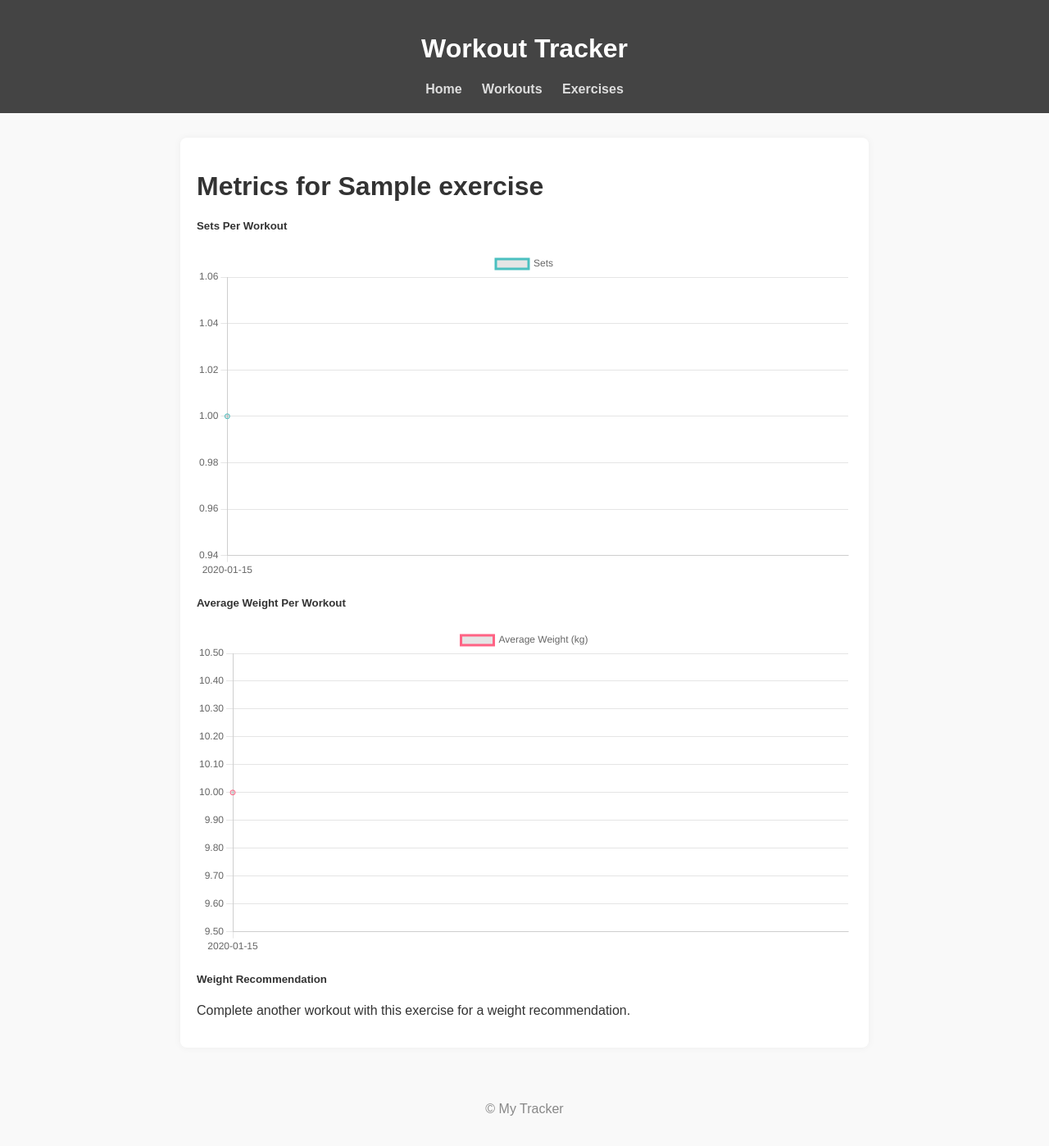
After one commit to SlothCartel/WorkoutTracker, a Django app: page /exercises/1/ in a window 1280 px wide. The commit adds this page. Shown: the whole page at 82% size. Run offline with Django 5.2, Linux system fonts and the light colour scheme; tables that the repository leaves empty hold one stand-in row (values such as "Sample post").

Commit message:
Added Metrics

```diff
--- a/templates/trackerapp/exercises/exercises.html
+++ b/templates/trackerapp/exercises/exercises.html
@@ -24,6 +24,9 @@
                     <td>
                         <form action="{% url 'update_exercise' exercise.id %}" method="get" style="display: inline;">
                             <button type="submit" class="btn update">✏️ Update</button>
+                        </form>
+                        <form action="{% url 'metrics_exercise' exercise.id %}" method="get" style="display: inline;">
+                            <button type="submit" class="btn update"> Metrics </button>
                         </form>
                         <button type="button" onclick="confirmDelete({{ exercise.id }})" class="btn delete">🗑️ Delete</button>
                     </td>
--- /dev/null
+++ b/templates/trackerapp/exercises/metrics_exercises.html
@@ -0,0 +1,131 @@
+{% extends 'base.html' %}
+{% load static %}
+
+{% block title %}{{ exercise.name }} Metrics{% endblock %}
+
+{% block content %}
+<div class="container mt-4">
+    <h1>Metrics for {{ exercise.name }}</h1>
+
+    {% if exercise.category == 'WEIGHT' %}
+        <div class="row mb-4">
+            <div class="col-md-6">
+                <div class="card">
+                    <div class="card-body">
+                        <h5 class="card-title">Sets Per Workout</h5>
+                        <canvas id="setsChart"></canvas>
+                    </div>
+                </div>
+            </div>
+            <div class="col-md-6">
+                <div class="card">
+                    <div class="card-body">
+                        <h5 class="card-title">Average Weight Per Workout</h5>
+                        <canvas id="weightChart"></canvas>
+                    </div>
+                </div>
+            </div>
+        </div>
+        <div class="row mb-4">
+            <div class="col-md-12">
+                <div class="card">
+                    <div class="card-body">
+                        <h5 class="card-title">Weight Recommendation</h5>
+                        <p id="weightRecommendation"></p>
+                    </div>
+                </div>
+            </div>
+        </div>
+    {% else %}
+        <div class="row mb-4">
+            <div class="col-md-6">
+                <div class="card">
+                    <div class="card-body">
+                        <h5 class="card-title">Calories Burned Per Workout</h5>
+                        <canvas id="caloriesChart"></canvas>
+                    </div>
+                </div>
+            </div>
+            <div class="col-md-6">
+                <div class="card">
+                    <div class="card-body">
+                        <h5 class="card-title">Distance Covered Per Workout</h5>
+                        <canvas id="distanceChart"></canvas>
+                    </div>
+                </div>
+            </div>
+        </div>
+    {% endif %}
+</div>
+
+<script src="https://cdn.jsdelivr.net/npm/chart.js"></script>
+<script>
+    const metricsData = JSON.parse('{{ metrics_data|safe }}');
+
+    {% if exercise.category == 'WEIGHT' %}
+        // Sets Chart
+        new Chart(document.getElementById('setsChart'), {
+            type: 'line',
+            data: {
+                labels: metricsData.sets_data.labels,
+                datasets: [{
+                    label: 'Sets',
+                    data: metricsData.sets_data.data,
+                    borderColor: 'rgb(75, 192, 192)',
+                    tension: 0.1
+                }]
+            }
+        });
+
+        // Weight Chart
+        new Chart(document.getElementById('weightChart'), {
+            type: 'line',
+            data: {
+                labels: metricsData.weight_data.labels,
+                datasets: [{
+                    label: 'Average Weight (kg)',
+                    data: metricsData.weight_data.data,
+                    borderColor: 'rgb(255, 99, 132)',
+                    tension: 0.1
+                }]
+            }
+        });
+
+        // Weight Recommendation
+        const recElement = document.getElementById('weightRecommendation');
+        if (metricsData.weight_recommendation > 0) {
+            recElement.textContent = `Recommended weight for next workout: ${metricsData.weight_recommendation}kg`;
+        } else {
+            recElement.textContent = 'Complete another workout with this exercise for a weight recommendation.';
+        }
+    {% else %}
+        // Calories Chart
+        new Chart(document.getElementById('caloriesChart'), {
+            type: 'line',
+            data: {
+                labels: metricsData.calories_data.labels,
+                datasets: [{
+                    label: 'Calories Burned',
+                    data: metricsData.calories_data.data,
+                    borderColor: 'rgb(75, 192, 192)',
+                    tension: 0.1
+                }]
+            }
+        });
+
+        // Distance Chart
+        new Chart(document.getElementById('distanceChart'), {
+            type: 'line',
+            data: {
+                labels: metricsData.distance_data.labels,
+                datasets: [{
+                    label: 'Distance (km)',
+                    data: metricsData.distance_data.data,
+                    borderColor: 'rgb(255, 99, 132)',
+                    tension: 0.1
+                }]
+            }
+        });
+    {% endif %}
+</script>
+{% endblock %}
--- a/tracker/settings.py
+++ b/tracker/settings.py
@@ -79,7 +79,7 @@ DATABASES = {
         'ENGINE': 'django.db.backends.postgresql',
         'NAME': 'tracker_db',
         'USER': 'myuser',
-        'PASSWORD': 'mypassword',
+        'PASSWORD': 'sweef',
         'HOST': 'localhost',
         'PORT': '5432',
     }
--- a/trackerapp/urls.py
+++ b/trackerapp/urls.py
@@ -7,6 +7,7 @@ urlpatterns = [
     path('exercises/add/', views.add_exercise, name='add_exercise'),
     path('exercises/<int:exercise_id>/update/', views.update_exercise, name='update_exercise'),
     path('exercises/<int:exercise_id>/delete/', views.delete_exercise, name='delete_exercise'),
+    path('exercises/<int:exercise_id>/', views.metrics_exercise, name='metrics_exercise'),
     path('workouts/', views.workouts, name='workouts'),
     path('workouts/<int:workout_id>/', views.view_workout, name='view_workout'),
     path('workouts/add/', views.add_workout, name='add_workout'),
--- a/trackerapp/utils.py
+++ b/trackerapp/utils.py
@@ -34,6 +34,74 @@ class ExerciseOperations:
     def delete_exercise(exercise_id: int):
         exercise = Exercise.objects.get(id=exercise_id)
         exercise.delete()
+
+    @staticmethod
+    def get_exercise_metrics(exercise_id: int):
+        exercise = Exercise.objects.get(id=exercise_id)
+        workout_exercises = WorkoutExercise.objects.filter(exercise=exercise).order_by('workout__date')
+
+        if exercise.category == 'WEIGHT':
+            # Get sets per workout
+            sets_data = {}
+            avg_weight_data = {}
+
+            for we in workout_exercises:
+                date_key = we.workout.date.strftime('%Y-%m-%d')
+                sets = Set.objects.filter(workout_exercise=we)
+                total_sets = sets.count()
+
+                if total_sets > 0:
+                    total_weight = sum(float(s.weight) for s in sets)
+                    avg_weight = total_weight / total_sets
+                    sets_data[date_key] = total_sets
+                    avg_weight_data[date_key] = round(avg_weight, 2)
+
+            # Calculate weight recommendation
+            sorted_dates = sorted(avg_weight_data.keys())
+            weight_recommendation = 0
+
+            if len(sorted_dates) >= 2 and len(sorted_dates) % 2 == 0:
+                last_two_weights = [avg_weight_data[sorted_dates[-1]], avg_weight_data[sorted_dates[-2]]]
+                avg_last_two = sum(last_two_weights) / 2
+                weight_recommendation = round(avg_last_two * 1.1, 2)
+
+            return {
+                'sets_data': {
+                    'labels': list(sets_data.keys()),
+                    'data': list(sets_data.values())
+                },
+                'weight_data': {
+                    'labels': list(avg_weight_data.keys()),
+                    'data': list(avg_weight_data.values())
+                },
+                'weight_recommendation': weight_recommendation
+            }
+
+        else:  # CARDIO
+            calories_data = {}
+            distance_data = {}
+
+            for we in workout_exercises:
+                date_key = we.workout.date.strftime('%Y-%m-%d')
+                try:
+                    cardio_log = we.cardio_log
+                    if cardio_log.calories_burned:
+                        calories_data[date_key] = cardio_log.calories_burned
+                    if cardio_log.distance_km:
+                        distance_data[date_key] = float(cardio_log.distance_km)
+                except CardioLog.DoesNotExist:
+                    continue
+
+            return {
+                'calories_data': {
+                    'labels': list(calories_data.keys()),
+                    'data': list(calories_data.values())
+                },
+                'distance_data': {
+                    'labels': list(distance_data.keys()),
+                    'data': list(distance_data.values())
+                }
+            }
 
 class WorkoutOperations:
 
@@ -186,7 +254,7 @@ class HomeOperations:
                 exercise__category='WEIGHT'
             )
 
-        for we in weight_exercises:
+            for we in weight_exercises:  # Indented to be inside the workout loop
                 sets = Set.objects.filter(workout_exercise=we)
                 for s in sets:
                     weekly_data[week_key] += float(s.weight) * s.reps
@@ -217,23 +285,23 @@ class HomeOperations:
             cardio_exercises = WorkoutExercise.objects.filter(
                 workout=workout,
                 exercise__category='CARDIO'
-        )
+            )
 
-        for we in cardio_exercises:
-            try:
-                cardio = CardioLog.objects.get(workout_exercise=we)
+            for we in cardio_exercises:  # Indented to be inside the workout loop
+                try:
+                    cardio = CardioLog.objects.get(workout_exercise=we)
 
-                volume = cardio.duration_minutes
+                    volume = cardio.duration_minutes
 
-                if cardio.distance_km:
-                    volume += float(cardio.distance_km) * 5
+                    if cardio.distance_km:
+                        volume += float(cardio.distance_km) * 5
 
-                if cardio.calories_burned:
-                    volume += cardio.calories_burned / 10
+                    if cardio.calories_burned:
+                        volume += cardio.calories_burned / 10
 
-                weekly_data[week_key] += volume
-            except CardioLog.DoesNotExist:
-                pass
+                    weekly_data[week_key] += volume
+                except CardioLog.DoesNotExist:
+                    pass
 
         sorted_weeks = sorted(weekly_data.keys(), key=lambda x: datetime.strptime(x, '%b %d'))
 
--- a/trackerapp/views.py
+++ b/trackerapp/views.py
@@ -62,6 +62,19 @@ def delete_exercise(request, exercise_id):
         ExerciseOperations.delete_exercise(exercise_id)
 
     return redirect('exercises')
+
+def metrics_exercise(request, exercise_id):
+    try:
+        exercise = ExerciseOperations.get_exercise_by_id(exercise_id)
+        metrics_data = ExerciseOperations.get_exercise_metrics(exercise_id)
+
+        context = {
+            'exercise': exercise,
+            'metrics_data': json.dumps(metrics_data, cls=DjangoJSONEncoder)
+        }
+        return render(request, 'trackerapp/exercises/metrics_exercises.html', context)
+    except Exercise.DoesNotExist:
+        return redirect('exercises')
 
 def workouts(request):
     workouts = Workout.objects.all().order_by('date')
```
